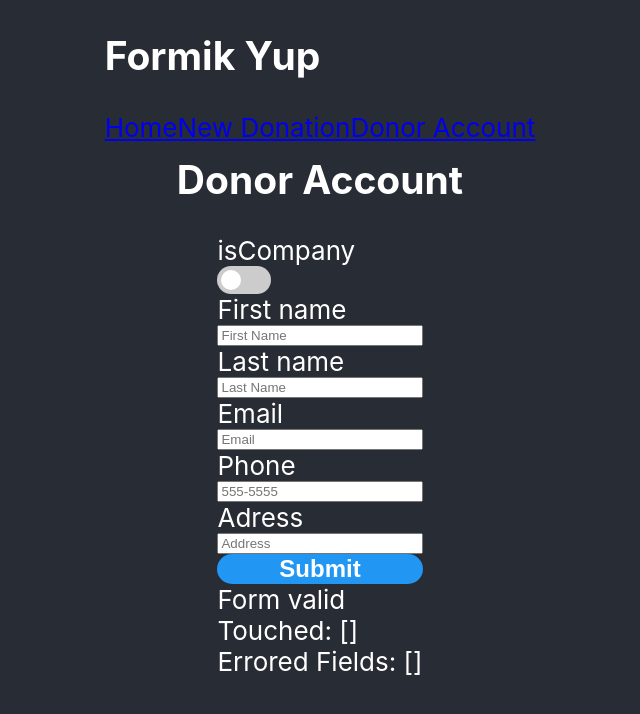
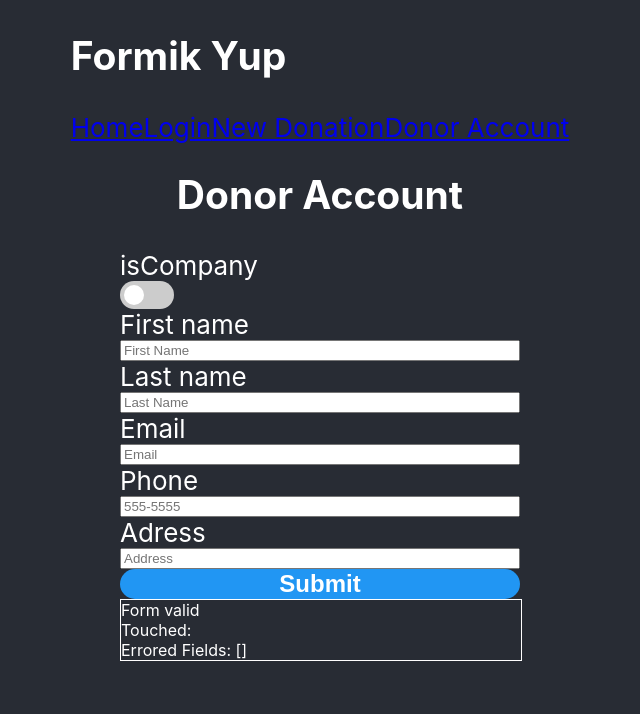
Before and after one commit to mrChernicharo/ts-yup-formik, a React (Vite) app: page /donor/account in a window 1280 px wide. Shown: the top 714 px of the page, without its empty margins (320-960 px from the left). Built offline with nearby package versions, Linux system fonts and the light colour scheme.

Commit message:
complex validations

```diff
--- a/src/Router.tsx
+++ b/src/Router.tsx
@@ -1,5 +1,6 @@
 import { BrowserRouter, Route, Routes } from 'react-router-dom';
 import DonorAccountForm from './components/DonorAccountForm';
+import LoginForm from './components/LoginForm';
 import Header from './components/shared/Header';
 import './globals.css';
 
@@ -30,6 +31,7 @@
 							</h2>
 						}
 					/>
+					<Route path="/login" element={<LoginForm />} />
 				</Routes>
 			</div>
 		</BrowserRouter>
--- a/src/components/DonorAccountForm/index.tsx
+++ b/src/components/DonorAccountForm/index.tsx
@@ -6,51 +6,62 @@
 	Field,
 	FieldProps,
 	yupToFormErrors,
-} from "formik";
-import { useMemo } from "react";
+} from 'formik';
+import { useMemo } from 'react';
 import * as yup from 'yup';
-import { DonorAccount, initialValues } from "../../utils/constants";
-import PhoneField from "../shared/PhoneField";
-import SlideToggle from "../shared/SlideToggle";
-import TextField from "../shared/TextField";
-import "./index.css";
+import { DonorAccount, initialValues } from '../../utils/constants';
+import PhoneField from '../shared/PhoneField';
+import SlideToggle from '../shared/SlideToggle';
+import TextField from '../shared/TextField';
+import './index.css';
 
 let schema = yup.object({
-	firstName: yup.string(),
-	lastName: yup.string(),
-	company: yup.string(),
-	email: yup.string().required().email(),
+	firstName: yup
+		.string()
+		.when('isCompany', { is: false, then: yup.string().required() }),
+	lastName: yup
+		.string()
+		.when('isCompany', { is: false, then: yup.string().required() }),
+	company: yup
+		.string()
+		.when('isCompany', { is: true, then: yup.string().required() }),
+	email: yup.string().email().required('We need your Email, pal!'),
 	isCompany: yup.boolean().required(),
-	phone: yup.number().required(),
-	address: yup.string().required()
-})
+	phone: yup.number().min(6).required('we need your Phone number'),
+	address: yup.string().required('we need your address'),
+});
+
 const DonorAccountForm = () => {
-
-	const handleSubmit = async (values: DonorAccount, actions: FormikHelpers<DonorAccount>) => {
+	const handleSubmit = async (
+		values: DonorAccount,
+		actions: FormikHelpers<DonorAccount>
+	) => {
 		console.log({ values, actions });
 
-		let submitData;
+		let submitData: any = null;
 		if (values.isCompany)
-			submitData = { ...values, firstName: "", lastName: "" }
-		else
-			submitData = { ...values, company: "" };
+			submitData = { ...values, firstName: '', lastName: '' };
+		else submitData = { ...values, company: '' };
 
-		actions.setSubmitting(true)
+		actions.setSubmitting(true);
+		console.log('submitting!');
 
+		setTimeout(() => {
+			console.log({ submitData });
 			// alert(JSON.stringify(submitData, null, 2));
-		setTimeout(() => actions.setSubmitting(false), 600);
-		console.log({ submitData })
-
+			actions.setSubmitting(false);
+		}, 600);
 	};
 
-	const onUpdate = useMemo(() => (values: DonorAccount) => {
+	const onUpdate = useMemo(
+		() => (values: DonorAccount) => {
 			// console.log(values)
 			// schema.validate(values, { recursive: true }).then(result => {
-
 			// }).catch(err => {
-
 			// })
-	}, [])
+		},
+		[]
+	);
 
 	return (
 		<>
@@ -62,30 +73,80 @@
 				initialValues={initialValues.DONOR_ACCOUNT}
 				validationSchema={schema}
 				onSubmit={(values, actions) => handleSubmit(values, actions)}
-				validate={onUpdate}
+				// validate={onUpdate}
 			>
-				{({ values, isValidating, isSubmitting, errors, touched, isValid }: FormikProps<DonorAccount>) => {
+				{({
+					values,
+					isValidating,
+					isSubmitting,
+					errors,
+					touched,
+					isValid,
+				}: FormikProps<DonorAccount>) => {
 					return (
 						<Form className="form">
-
-
 							<SlideToggle
 								id="isCompany"
 								name="isCompany"
-								isChecked={values.isCompany}
+								checked={values.isCompany}
 							/>
 							{!values.isCompany && (
 								<>
-									<TextField id="firstName" name="firstName" label="First name" placeholder="First Name" />
-									<TextField id="lastName" name="lastName" label="Last name" placeholder="Last Name" />
+									<TextField
+										id="firstName"
+										name="firstName"
+										label="First name"
+										placeholder="First Name"
+										error={
+											!!touched.firstName &&
+											!!errors.firstName
+										}
+										errorMessage={errors.firstName}
+									/>
+									<TextField
+										id="lastName"
+										name="lastName"
+										label="Last name"
+										placeholder="Last Name"
+										error={
+											!!touched.lastName &&
+											!!errors.lastName
+										}
+										errorMessage={errors.lastName}
+									/>
 								</>
 							)}
 							{values.isCompany && (
-								<TextField id="company" name="company" label="Company name" placeholder="Company Name" />
+								<TextField
+									id="company"
+									name="company"
+									label="Company name"
+									placeholder="Company Name"
+								/>
 							)}
-							<TextField id="email" name="email" label="Email" placeholder="Email" error={errors.email} />
-							<PhoneField id="phone" name="phone" label="Phone" placeholder="555-5555" error={errors.phone} />
-							<TextField id="address" name="address" label="Adress" placeholder="Address" error={errors.address} />
+							<TextField
+								id="email"
+								name="email"
+								label="Email"
+								placeholder="Email"
+								error={!!touched.email && !!errors.email}
+								errorMessage={errors.email}
+							/>
+							<PhoneField
+								id="phone"
+								name="phone"
+								label="Phone"
+								placeholder="555-5555"
+								error={touched.phone && !!errors.phone}
+								errorMessage={errors.phone}
+							/>
+							<TextField
+								id="address"
+								name="address"
+								label="Adress"
+								placeholder="Address"
+								error={!!touched.address && !!errors.address}
+							/>
 
 							<button
 								type="submit"
@@ -95,12 +156,21 @@
 								Submit
 							</button>
 
-
+							<div className="values">
 								<div>Form {isValid ? 'valid' : 'invalid'}</div>
-							<div>Touched: {JSON.stringify(Object.keys(touched))}</div>
-							<div>Errored Fields: {JSON.stringify(Object.keys(errors))}</div>
+								<div>
+									Touched:{' '}
+									{JSON.stringify(Object.keys(touched))
+										.replace(/(\"|\[|\])/g, '')
+										.replace(/,/g, ', ')}
+								</div>
+								<div>
+									Errored Fields:{' '}
+									{JSON.stringify(Object.keys(errors))}
+								</div>
+							</div>
 						</Form>
-					)
+					);
 				}}
 			</Formik>
 		</>
--- /dev/null
+++ b/src/components/LoginForm/index.css
@@ -0,0 +1,39 @@
+.button {
+	font-size: 1.5rem;
+	font-weight: 600;
+	background-color: var(--primary);
+	color: #fff;
+	border: none;
+	border-radius: 1rem;
+	padding-inline: 0.5rem;
+	transition: 0.2s;
+}
+
+.button:hover {
+	cursor: pointer;
+	opacity: 0.7;
+}
+
+.button:disabled {
+	background-color: #cdcdcd;
+}
+
+.form {
+	display: flex;
+	flex-direction: column;
+	max-width: 400px;
+}
+
+.values {
+	flex-wrap: wrap;
+	display: flex;
+	flex-direction: column;
+	font-size: 1rem;
+	width: 400px;
+	border: 1px solid;
+}
+
+.error-msg {
+	font-size: 0.75rem;
+	color: dodgerblue;
+}
--- /dev/null
+++ b/src/components/LoginForm/index.tsx
@@ -0,0 +1,142 @@
+import { useFormik, FormikHelpers } from 'formik';
+import * as yup from 'yup';
+import { DonorAccount, initialValues, LoginInfo } from '../../utils/constants';
+import './index.css';
+
+interface ILoginFormProps {}
+const takenEmails = ['test@gmail.com', 'test2@gmail.com', 'test3@gmail.com'];
+
+let schema = yup.object({
+	firstName: yup.string().min(2, 'TOO SHORT!').required('This is required'),
+	lastName: yup.string().required('Sorry, this is required'),
+	email: yup
+		.string()
+		.email()
+		.notOneOf(takenEmails, 'Email address already in use!')
+		.required('We need your Email, budy!'),
+	password: yup
+		.string()
+		.matches(/([a-z])/, { message: 'Must include a lower case letter' })
+		.matches(/([A-Z])/, { message: 'Must include an upper case letter' })
+		.matches(/([0-9])/, { message: 'Must include a number' })
+		.min(8, 'must have at least 8 characters')
+		.required('we DO need your password'),
+	confirmation: yup
+		.string()
+		.oneOf([yup.ref('password')], 'Passwords must match!')
+		.required('Required!'),
+});
+
+const LoginForm: React.FC<ILoginFormProps> = props => {
+	const formik = useFormik({
+		initialValues: initialValues.LOGIN_INFO,
+		validationSchema: schema,
+		onSubmit: values => alert(JSON.stringify(values)),
+	});
+
+	const handleSubmit = (
+		values: LoginInfo,
+		actions: FormikHelpers<LoginInfo>
+	) => {
+		console.log({ values, actions });
+	};
+
+	const handleFocus = (e: any) => {
+		console.log(e);
+	};
+
+	const handleWheel = (e: any) => {
+		console.log('wheel', e);
+	};
+
+	return (
+		<>
+			<h2>Login</h2>
+			<form className="form" onSubmit={formik.handleSubmit}>
+				<label htmlFor="firstName">First Name</label>
+				<input
+					id="firstName"
+					name="firstName"
+					type="text"
+					onChange={formik.handleChange}
+					onBlur={formik.handleBlur}
+					// onFocus={handleFocus}
+					// onWheel={handleWheel}
+					value={formik.values.firstName}
+				/>
+				<span className="error-msg">
+					{formik.touched.firstName && formik.errors.firstName ? (
+						<div>{formik.errors.firstName}</div>
+					) : null}
+				</span>
+
+				<label htmlFor="lastName">Last Name</label>
+				<input
+					id="lastName"
+					name="lastName"
+					type="text"
+					onChange={formik.handleChange}
+					onBlur={formik.handleBlur}
+					value={formik.values.lastName}
+				/>
+				{formik.touched.lastName && formik.errors.lastName ? (
+					<div>
+						<span className="error-msg">
+							{formik.errors.lastName}
+						</span>
+					</div>
+				) : null}
+
+				<label htmlFor="email">Email Address</label>
+				<input
+					id="email"
+					name="email"
+					type="email"
+					onChange={formik.handleChange}
+					onBlur={formik.handleBlur}
+					value={formik.values.email}
+				/>
+				<span className="error-msg">
+					{formik.touched.email && formik.errors.email ? (
+						<div>{formik.errors.email}</div>
+					) : null}
+				</span>
+
+				<label htmlFor="password">Password</label>
+				<input
+					id="password"
+					name="password"
+					type="password"
+					onChange={formik.handleChange}
+					onBlur={formik.handleBlur}
+					value={formik.values.password}
+				/>
+				<span className="error-msg">
+					{formik.touched.password && formik.errors.password && (
+						<div>{formik.errors.password}</div>
+					)}
+				</span>
+
+				<label htmlFor="confirmation">Password Confirmation</label>
+				<input
+					id="confirmation"
+					name="confirmation"
+					type="password"
+					onChange={formik.handleChange}
+					onBlur={formik.handleBlur}
+					value={formik.values.confirmation}
+				/>
+				<span className="error-msg">
+					{formik.touched.confirmation &&
+						formik.errors.confirmation && (
+							<div>{formik.errors.confirmation}</div>
+						)}
+				</span>
+
+				<button type="submit">Submit</button>
+			</form>
+		</>
+	);
+};
+
+export default LoginForm;
--- a/src/components/shared/Header/index.tsx
+++ b/src/components/shared/Header/index.tsx
@@ -4,6 +4,7 @@
 const Header = () => {
 	const routes = [
 		{ name: 'Home', path: '/' },
+		{ name: 'Login', path: '/login' },
 		{ name: 'New Donation', path: '/donation/new' },
 		{ name: 'Donor Account', path: '/donor/account' },
 	];
--- a/src/utils/constants.ts
+++ b/src/utils/constants.ts
@@ -8,14 +8,29 @@
 	phone: string;
 }
 
+export interface LoginInfo {
+	firstName: string;
+	lastName: string;
+	email: string;
+	password: string;
+	confirmation: string;
+}
+
 export const initialValues = {
 	DONOR_ACCOUNT: <DonorAccount>{
 		isCompany: false,
-    firstName: "",
-    lastName: "",
-    company: "",
-    email: "",
-    address: "",
-    phone: "",
+		firstName: '',
+		lastName: '',
+		company: '',
+		email: '',
+		address: '',
+		phone: '',
+	},
+	LOGIN_INFO: <LoginInfo>{
+		firstName: '',
+		lastName: '',
+		email: '',
+		password: '',
+		confirmation: '',
 	},
 };
```
Also changed, not shown: src/components/shared/Fade/index.tsx (added, +19 -0 lines), src/components/shared/PhoneField/index.tsx (+19 -11 lines), src/components/shared/SlideToggle/index.tsx (+7 -5 lines), src/components/shared/TextField/index.tsx (+24 -16 lines). Lines whose indentation alone changed are shown as unchanged.
